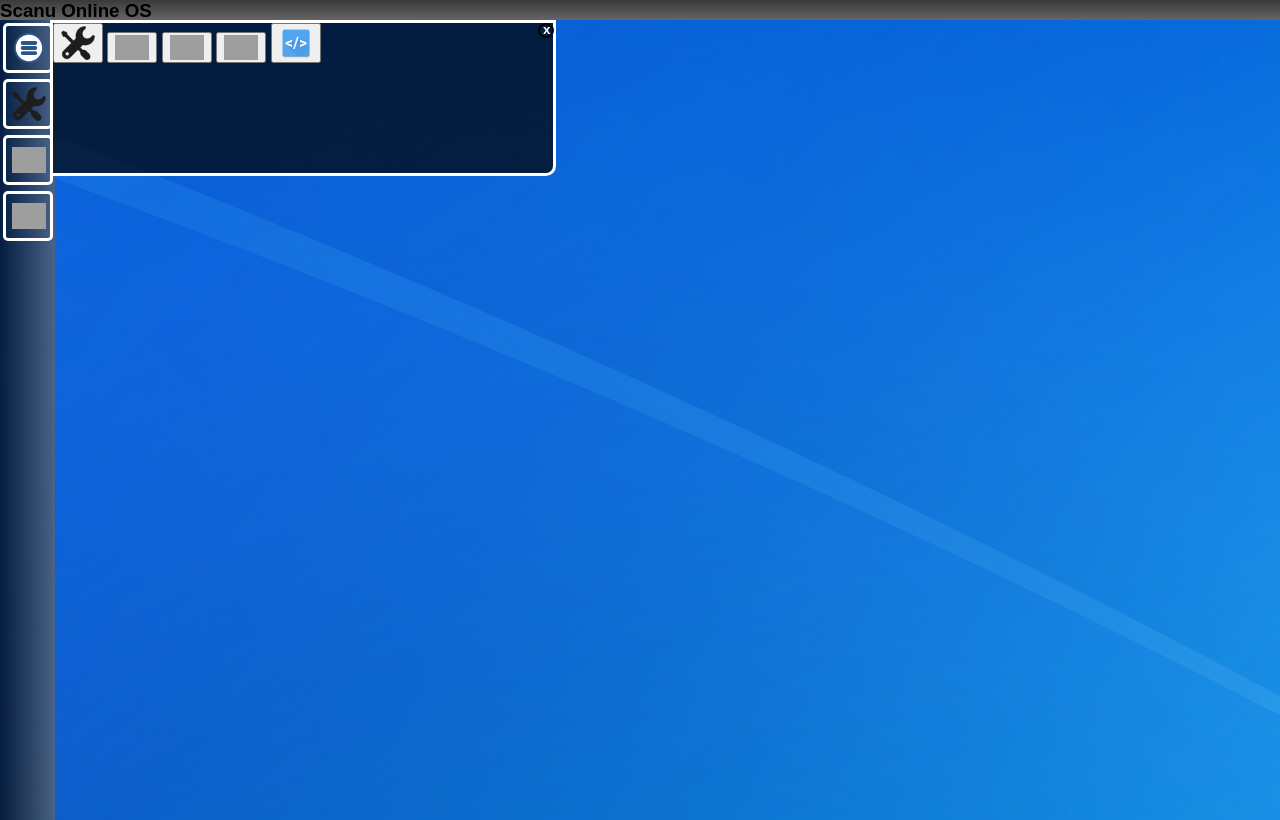
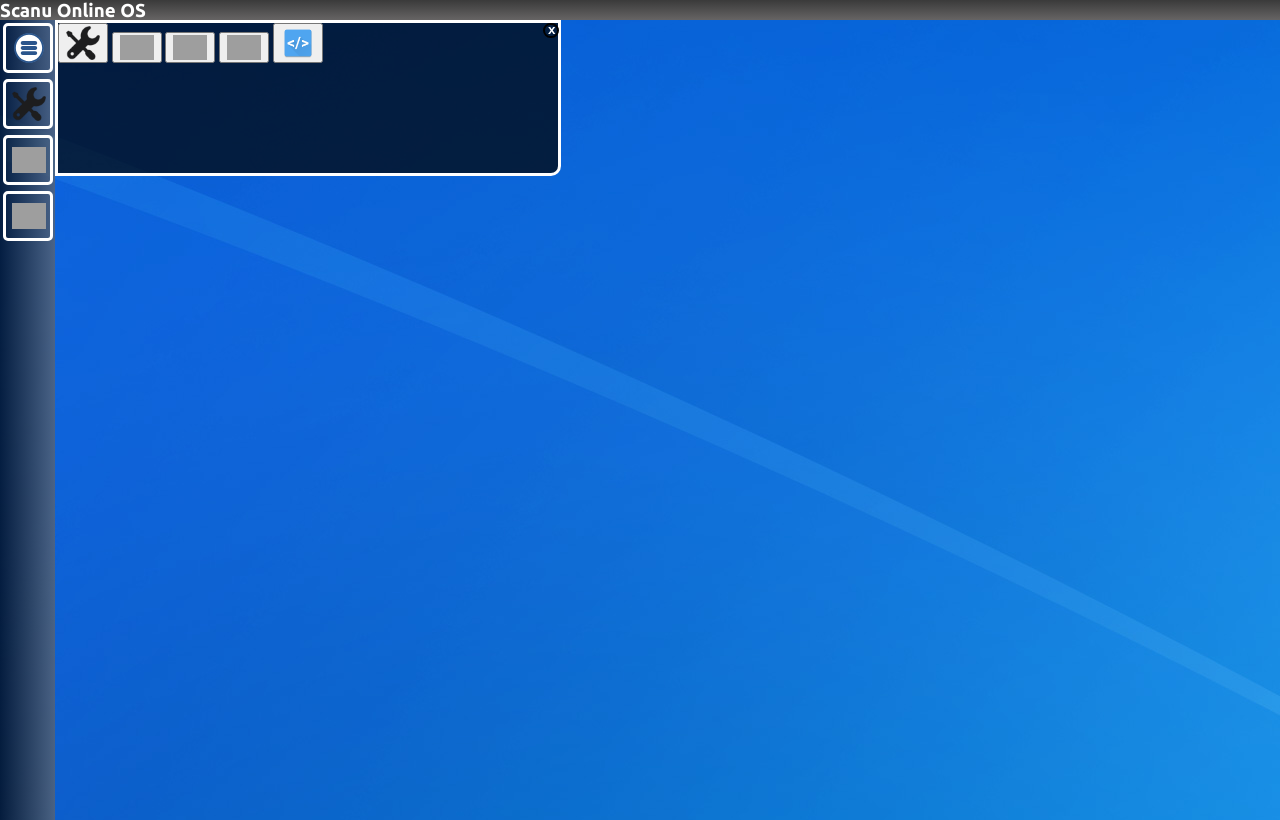
Before and after one commit to ScanuNicco/ScanuNicco.github.io, a PHP site: page / in a window 1280 px wide. Run offline with PHP 8.4, Linux system fonts and the light colour scheme; grey boxes are pictures that could not be loaded.

Commit message:
More Style Improvement

```diff
--- a/Desktop/Scanu-Desktop.css
+++ b/Desktop/Scanu-Desktop.css
@@ -2,7 +2,7 @@
 body {
     background-image: url(background);
     margin: 0px;
-    font-family: arial;
+    font-family: ubuntu;
 }
 
 #top-bar {
@@ -10,6 +10,7 @@ body {
     height: 20px;
     top: 0px;
     z-index: 3;
+    color: white;
 }
 
 #left-bar {
@@ -241,7 +242,7 @@ body {
     z-index: 1;
     position: absolute;
     top: 20;
-    left: 50;
+    left: 55;
     border-style: solid;
     border-color: white;
     border-bottom-right-radius: 10px;
--- a/Desktop/index.html
+++ b/Desktop/index.html
@@ -2,6 +2,7 @@
     <head>
         <title>Scanu Online Desktop</title>
         <link rel="stylesheet" type="text/css" href="Scanu-Desktop.css">
+        <link href="https://fonts.googleapis.com/css?family=Ubuntu:300,400,500,700" rel="stylesheet">
     </head>
     <body id="content" scroll="no" style="overflow: hidden">
         <script>
```
